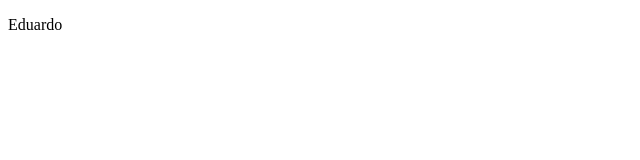
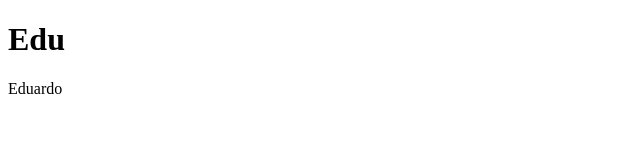
Before and after one commit to placidino/reposite, a plain HTML site: page index.html in a window 1280 px wide. Shown: the whole page, without its empty margins (0-640 px from the left). Drawn offline with Linux system fonts and the light colour scheme.

```diff
--- a/index.html
+++ b/index.html
@@ -7,6 +7,7 @@
     <title>Document</title>
 </head>
 <body>
+    <h1>Edu</h1>
     <p>Eduardo</p>
 </body>
 </html>
```
